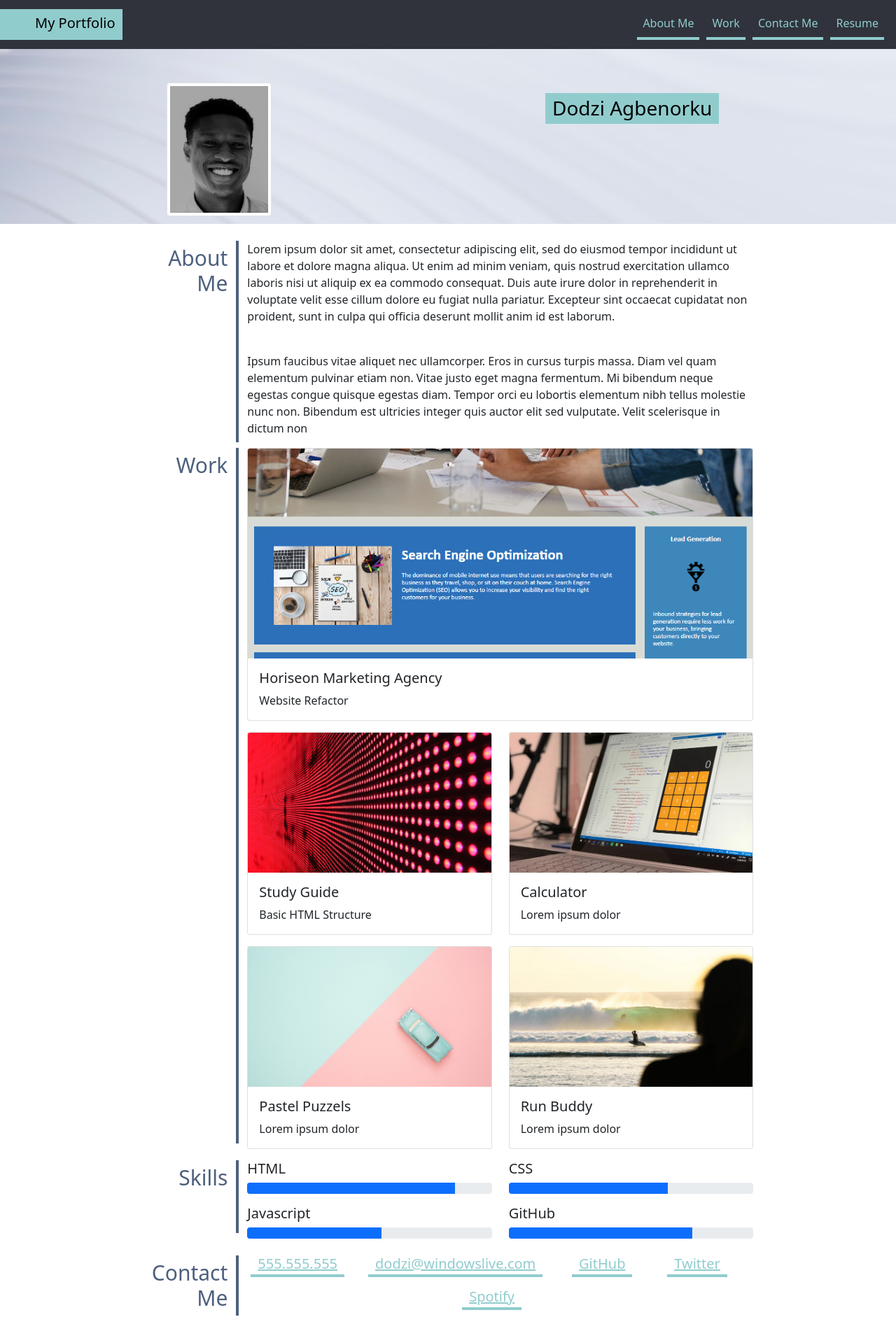
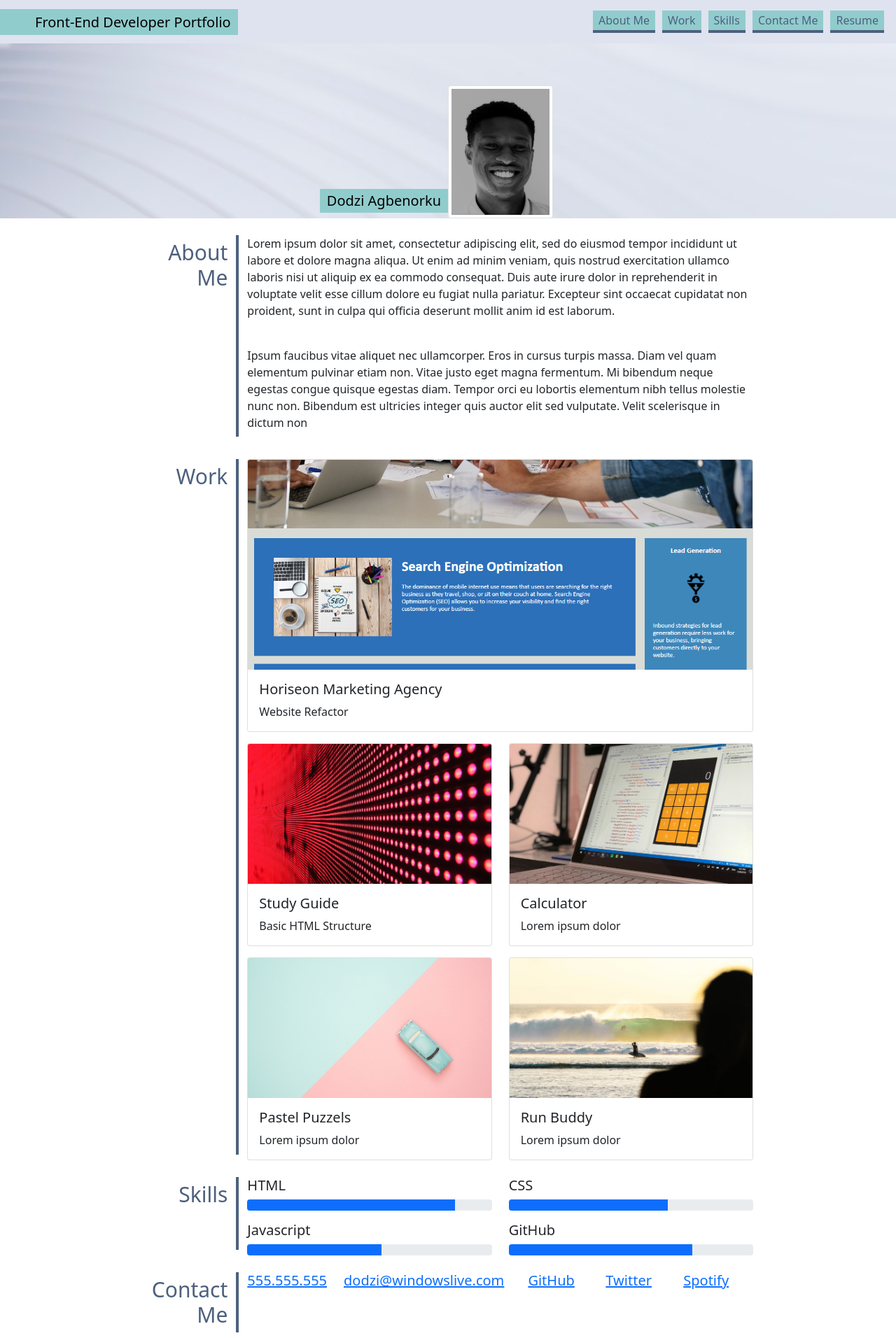
Before and after one commit to dodzikojo/Bootstrap-Portfolio, a plain HTML site: page index.html in a window 1280 px wide. Shown: the whole page at 70% size. Before the commit the page ends 1888 px from the top, so only its background shows below. Drawn offline with nearby package versions, Linux system fonts and the light colour scheme.

Commit message:
Made improvements to header and other minor changes

```diff
--- a/css/style.css
+++ b/css/style.css
@@ -77,12 +77,14 @@ a.navbar-brand {
     margin-left: 0px !important;
 }
 
-a {
+.navbar-nav a {
   text-decoration: none;
   padding: 2px 10px 2px 10px;
   margin: 5px;
-  border-bottom: 4px solid #91CCCD;
-  color: #91CCCD !important;
+  border-bottom: 4px solid #4d607d;
+  background-color: #91CCCD;
+  font-weight: 400;
+  color: #4d607d !important;
 }
 
 .navbar-brand {
@@ -93,7 +95,7 @@ a {
 
 
 nav.navbar.navbar-expand-lg.navbar-light.bg-light {
-  background-color: #30333C !important;
+  background-color: #dfe3ef !important;
 }
 
 
@@ -115,21 +117,21 @@ nav.navbar.navbar-expand-lg.navbar-light.bg-light {
 
 #profile-image {
   object-fit: contain;
-  display: inline;
+  /* display: inline; */
   /* position: relative; */
   width: 150px;
-  float: left;
+  /* float: left; */
 }
 
 
-.hero-banner div h2 {
+#headerLabel {
   background-color: #91CCCD;
   color: black;
-  padding: 5px 10px;
-  font-size: 28px;
-  margin: 15px;
-  position: a;
-  float: right;
+  padding: 5px 10px 5px 10px;
+  font-size: 20px;
+  /* margin: 15px; */
+  /* position: absolute;
+  float: right; */
 }
 
 .workGridArea {
@@ -156,3 +158,8 @@ nav.navbar.navbar-expand-lg.navbar-light.bg-light {
     height: 200px;
     object-fit: cover;
 }
+
+.contact-info {
+  text-decoration: none;
+  color: #4d607d !important;
+}
--- a/index.html
+++ b/index.html
@@ -16,7 +16,7 @@
 
           <nav class="navbar navbar-expand-lg navbar-light bg-light">
             <div class="container-fluid">
-              <a class="navbar-brand" href="#">My Portfolio</a>
+              <h2 class=""><a class="navbar-brand" href="#">Front-End Developer Portfolio</a></h2>
               <button class="navbar-toggler" type="button" data-bs-toggle="collapse" data-bs-target="#navbarNavAltMarkup" aria-controls="navbarNavAltMarkup" aria-expanded="false" aria-label="Toggle navigation">
                 <span class="navbar-toggler-icon"></span>
               </button>
@@ -24,6 +24,7 @@
                 <div class="navbar-nav ms-auto">
                   <a class="nav-link" href="#aboutDetail">About Me</a>
                   <a class="nav-link" href="#workDetail">Work</a>
+                  <a class="nav-link" href="#skillDetail">Skills</a>
                   <a class="nav-link" href="#contactDetail">Contact Me</a>
                   <a class="nav-link" href="#" target="_blank">Resume</a>
                 </div>
@@ -31,18 +32,24 @@
             </div>
           </nav>
     </header>
-    <section class="hero-banner p-5 mb-4 bg-light">
-      <div class="container">
-        <img id="profile-image" class="img-fluid img-thumbnail" src="./images/profile-image.jpg"/>
-        <h2 class="display-5">Dodzi Agbenorku</h2>
-      </div>
+    <section class="hero-banner position-relative  mb-4 bg-light">
+
+
+        <img id="profile-image"  class="img-fluid img-thumbnail position-absolute bottom-0 start-50" src="./images/profile-image.jpg"/>
+        <h2 id="headerLabel" class="position-absolute bottom-0 end-50">Dodzi Agbenorku</h2>
+
+
+
+
+
+
     </section>
     <main class="page-wrapper container">
 
           <!-- about me -->
         <section class="page-section row" id="aboutHeading">
-          <h2 class="title col-xs-12 col-sm-12 col-md-2 col-lg-2 col-xl-2">About Me</h2>
-          <div class="detail col-xs-12 col-sm-12 col-md-10 col-lg-10 col-xl-10" id="aboutDetail">
+          <h2 class="title col-xs-12 col-sm-12 col-md-3 col-lg-2 col-xl-2">About Me</h2>
+          <div class="detail col-xs-12 col-sm-12 col-md-9 col-lg-10 col-xl-10" id="aboutDetail">
             <!-- <img id="profile-image" src="./images/profile-image.jpg"> -->
             <p class="about-text">Lorem ipsum dolor sit amet, consectetur adipiscing elit, sed do eiusmod tempor incididunt ut labore et dolore magna aliqua. Ut enim ad minim veniam, quis nostrud exercitation ullamco laboris nisi ut aliquip ex ea commodo consequat. Duis aute irure dolor in reprehenderit in voluptate velit esse cillum dolore eu fugiat nulla pariatur. Excepteur sint occaecat cupidatat non proident, sunt in culpa qui officia deserunt mollit anim id est laborum.</p>
             <br>
@@ -52,9 +59,9 @@
 
 
         <!-- portfolio container -->
-        <section class="page-section row" >
-          <h2 class="title col-xs-12 col-sm-12 col-md-2 col-lg-2 col-xl-2">Work</h2>
-          <div class="detail col-xs-12 col-sm-12 col-md-10 col-lg-10 col-xl-10" id="">
+        <section class="page-section row mt-4" >
+          <h2 class="title col-xs-12 col-sm-12 col-md-3 col-lg-2 col-xl-2">Work</h2>
+          <div class="detail col-xs-12 col-sm-12 col-md-9 col-lg-10 col-xl-10" id="">
 
               <div class="card mb-3">
                 <img src="/images/post-refactor.png" class="card-img-top featured-card-img" alt="...">
@@ -107,9 +114,9 @@
         </section>
 
          <!-- skills container -->
-         <section class="page-section row mt-3" >
-            <h2 class="title col-xs-12 col-sm-12 col-md-2 col-lg-2 col-xl-2">Skills</h2>
-          <div class="detail col-xs-12 col-sm-12 col-md-10 col-lg-10 col-xl-10" id="">
+         <section class="page-section row mt-4" id="skillDetail" >
+            <h2 class="title col-xs-12 col-sm-12 col-md-3 col-lg-2 col-xl-2">Skills</h2>
+          <div class="detail col-xs-12 col-sm-12 col-md-9 col-lg-10 col-xl-10" id="">
 
             <div class="row">
                 <div class="mb-3 col-xs-12 col-sm-12 col-md-4 col-lg-6 col-xl-6">
@@ -143,13 +150,13 @@
 
         <!-- contact -->
         <section class="page-section contact row mt-4" id="contact">
-          <h2 class="title col-xs-12 col-sm-12 col-md-2 col-lg-2 col-xl-2">Contact Me</h2>
-          <div class="row detail col-xs-12 col-sm-12 col-md-10 col-lg-10 col-xl-10" id="contactDetail">
+          <h2 class="title col-xs-12 col-sm-12 col-md-3 col-lg-2 col-xl-2">Contact Me</h2>
+          <div class="row detail col-xs-12 col-sm-12 col-md-9 col-lg-10 col-xl-10" id="contactDetail">
             <h5 class="text-center col" id="phoneNumber"><a href="#">555.555.555</a></h5>
-            <h5 class="text-center col" id="emailAddress"><a href="mailto:dodzi@windowslive.com">dodzi@windowslive.com</a></h5>
-            <h5 class="text-center col" id="github"><a target="_blank" href="https://github.com/dodzikojo">GitHub</a></h5>
-            <h5 class="text-center col" id="twitter"><a target="_blank" href="https://twitter.com/dodzi_">Twitter</a></h5>
-            <h5 class="text-center col" id="spotify"><a target="_blank" href="https://open.spotify.com/">Spotify</a></h5>
+            <h5 class="contact-info text-center col" id="emailAddress"><a href="mailto:dodzi@windowslive.com">dodzi@windowslive.com</a></h5>
+            <h5 class="contact-info text-center col" id="github"><a class="" target="_blank" href="https://github.com/dodzikojo">GitHub</a></h5>
+            <h5 class="contact-info text-center col" id="twitter"><a target="_blank" href="https://twitter.com/dodzi_">Twitter</a></h5>
+            <h5 class="contact-info text-center col" id="spotify"><a target="_blank" href="https://open.spotify.com/">Spotify</a></h5>
           </div>
         </section>
 
```
